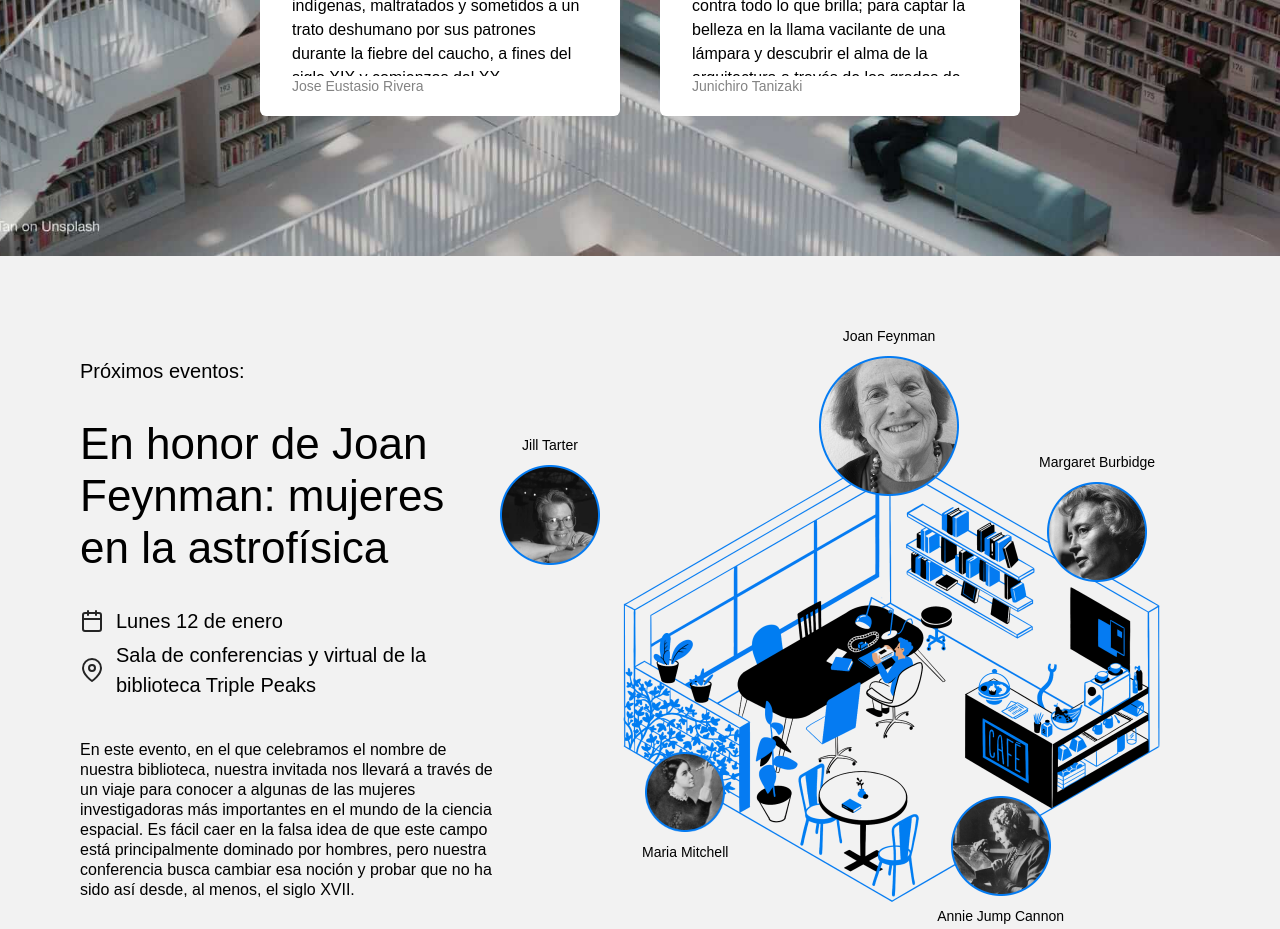
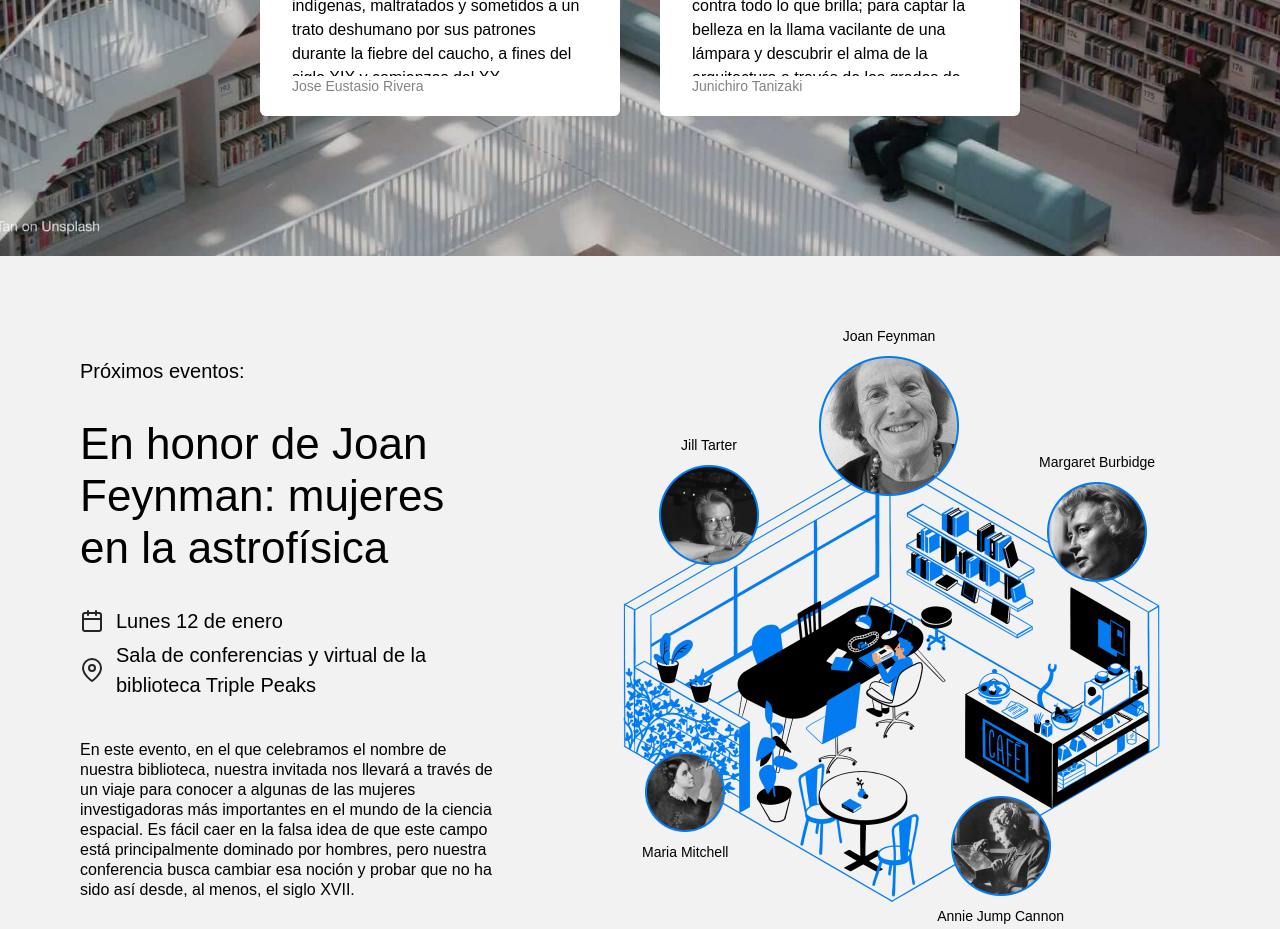
Before and after one commit to Ximerm/web_project_library, a plain HTML site: page index.html in a window 1280 px wide. Shown: the part 1838-2767 px from the top of the page. Drawn offline with Linux system fonts and the light colour scheme.

Commit message:
Update project for second submission

```diff
--- a/styles/style.css
+++ b/styles/style.css
@@ -270,7 +270,7 @@ ul {
 
 .person_name_tarter {
   top: 79px;
-  left: 159;
+  left: 159px;
 }
 
 .person__image {
```
